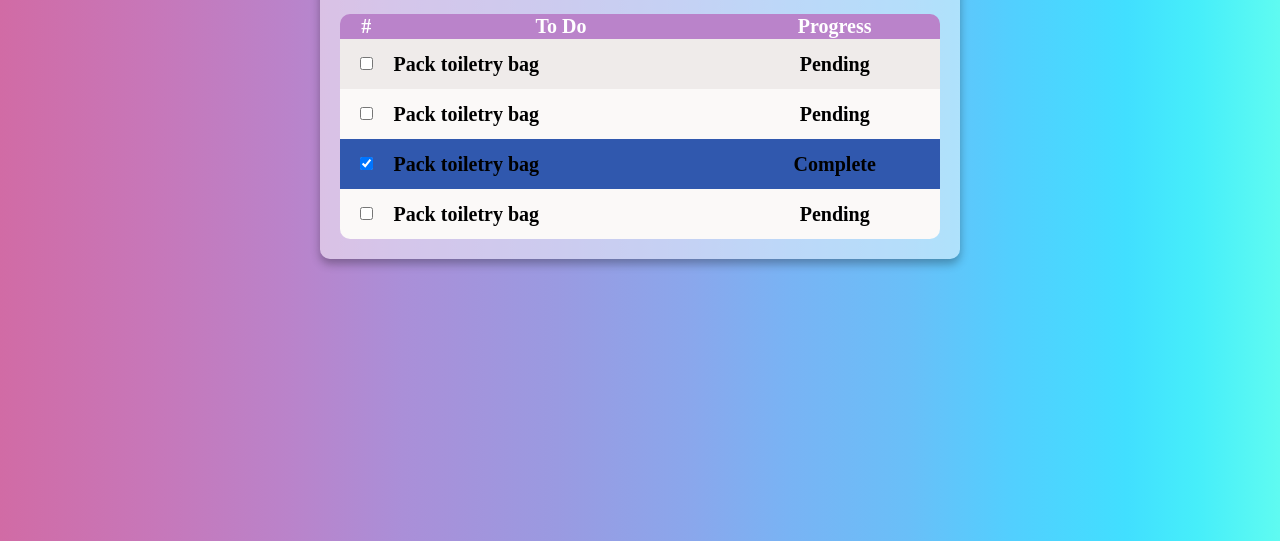
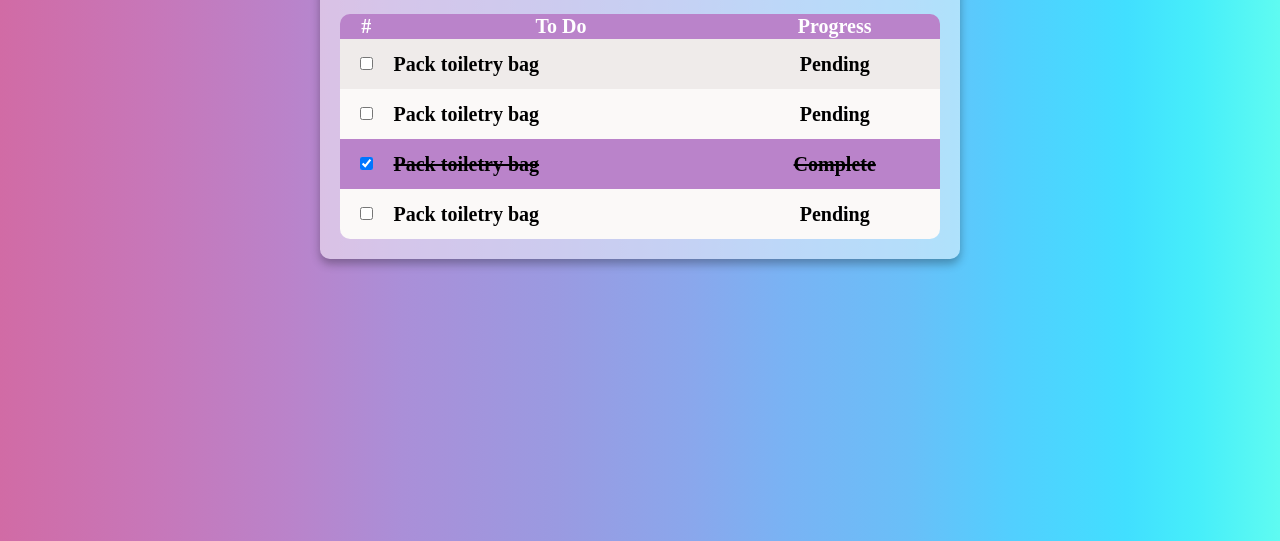
Before and after one commit to Pntawukamenya/Task-Holder, a plain HTML site: page index.html in a window 1280 px wide. Shown: the part 259-800 px from the top of the page. Drawn offline with Linux system fonts and the light colour scheme.

Commit message:
Strikethrough and that

```diff
--- a/css/main.css
+++ b/css/main.css
@@ -122,5 +122,6 @@ border-radius: 10px;
     border-radius: 0px 0px 10px 0px;
 }
 .todo-table tbody tr.complete {
-    background-color: #3058ae;
+    background-color: #BA83CA;
+    text-decoration: line-through;
 }
```
